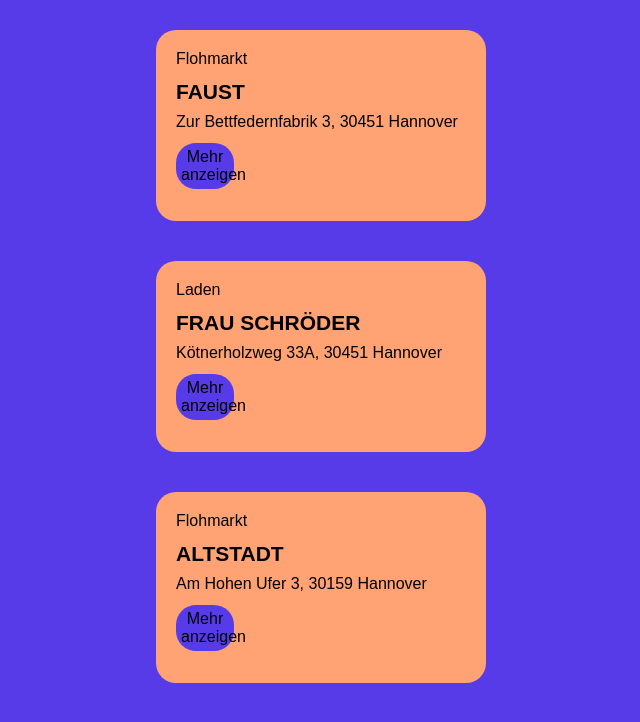
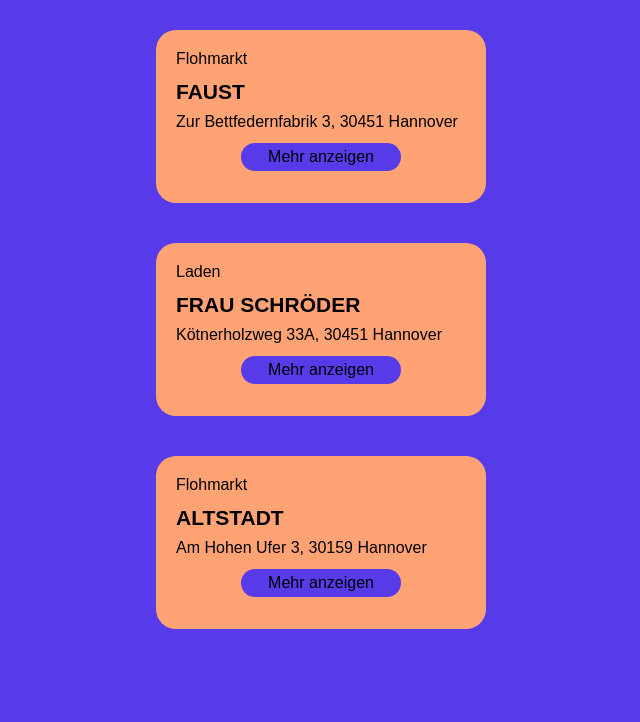
Before and after one commit to NadineGrosskreuz/capstone-project, a Next.js app: page / in a window 1280 px wide. Shown: the top 722 px of the page, without its empty margins (319-959 px from the left). Built offline with nearby package versions, Linux system fonts and the light colour scheme.

Commit message:
Adjust styled-components after accessibility check

```diff
--- a/src/components/UI/Accordion.styled.js
+++ b/src/components/UI/Accordion.styled.js
@@ -7,7 +7,10 @@ const Accordion = styled.button`
 	margin-bottom: 12px;
 	border-radius: 20px;
 	border: none;
-	width: 20%;
+	width: 55%;
+	display: flex;
+	align-self: center;
+	justify-content: center;
 `;
 
 export { Accordion };
```
